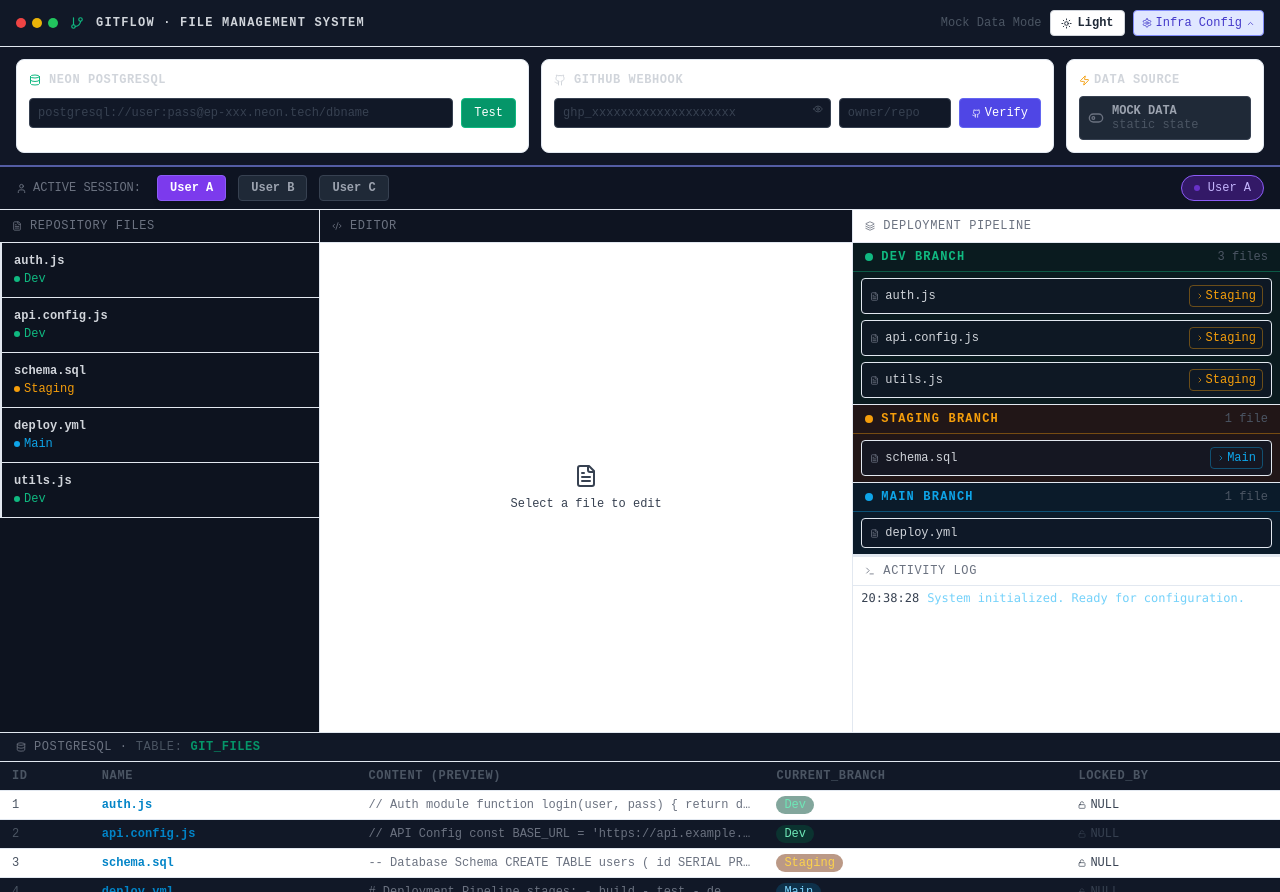
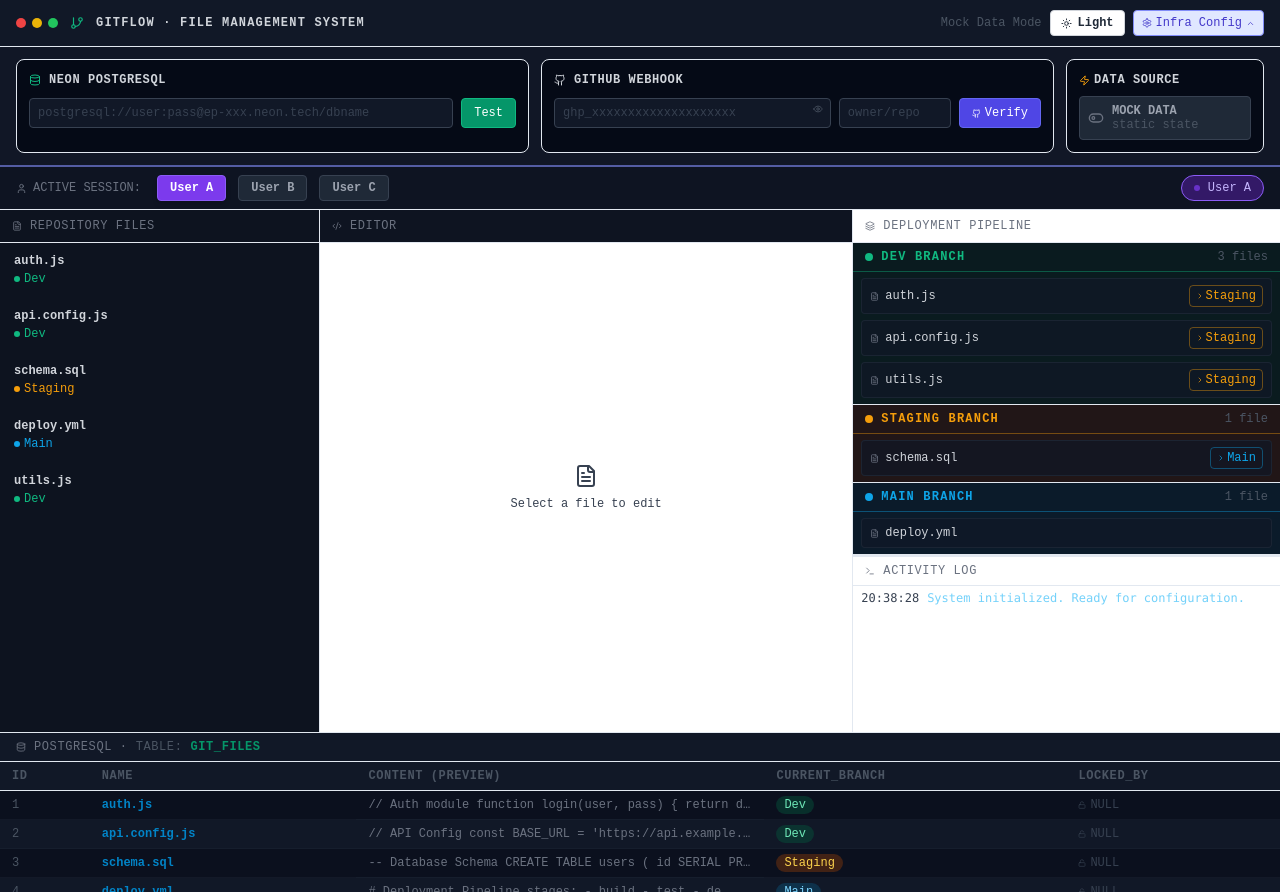
Before and after one commit to RazaRH17/gitflow-production-system, a Next.js app: page / in a window 1280 px wide. Built offline with nearby package versions, Linux system fonts and the light colour scheme.

Commit message:
Update globals.css

```diff
--- a/app/globals.css
+++ b/app/globals.css
@@ -2,32 +2,26 @@
 @tailwind components;
 @tailwind utilities;
 
-/* ==========================================================================
-   🚨 ULTIMATE THEME FIXER (Handles Hardcoded .bg-gray-950 and .border-gray-800)
-   ========================================================================== */
+/* ==========================================
+   🚨 SYSTEM-WIDE INTERCEPTOR FOR LIGHT/DARK BORDERS
+   ========================================== */
 
-/* 🌌 WHEN IN DARK MODE (Force deep dark colors even if classes are static) */
+/* 🌌 Dark Mode Active State Overrides */
+html.dark .border-gray-800,
+html.dark [className*="border-gray-800"] {
+  border-color: #1f2937 !important; /* Proper visible gray-800 borders */
+}
 html.dark .bg-gray-950,
-html.dark [class*="bg-gray-950"] {
-  background-color: #030712 !important; /* Perfect Tailwind gray-950 */
-}
-html.dark .border-gray-800,
-html.dark [class*="border-gray-800"] {
-  border-color: #1f2937 !important; /* Visible clean gray-800 borders */
+html.dark [className*="bg-gray-950"] {
+  background-color: #030712 !important; /* Deep gray-950 panels */
 }
 
-/* ☀️ WHEN IN LIGHT MODE (Force clean white panel backgrounds & soft borders) */
+/* ☀️ Light Mode Active State Overrides */
+html:not(.dark) .border-gray-800,
+html:not(.dark) [className*="border-gray-800"] {
+  border-color: #e2e8f0 !important; /* Soft slate-200 lines for layout grid */
+}
 html:not(.dark) .bg-gray-950,
-html:not(.dark) [class*="bg-gray-950"] {
-  background-color: #ffffff !important; /* White panels for grid blocks */
+html:not(.dark) [className*="bg-gray-950"] {
+  background-color: #ffffff !important; /* Pure white crisp panel grid background */
 }
-html:not(.dark) .border-gray-800,
-html:not(.dark) [class*="border-gray-800"] {
-  border-color: #e2e8f0 !important; /* Soft slate-200 lines instead of black */
-}
-
-/* Extra safety for the main screen body background if needed */
-html:not(.dark) body {
-  background-color: #f8fafc !important; /* Clean layout canvas background */
-  color: #0f172a !important;
-}
```
